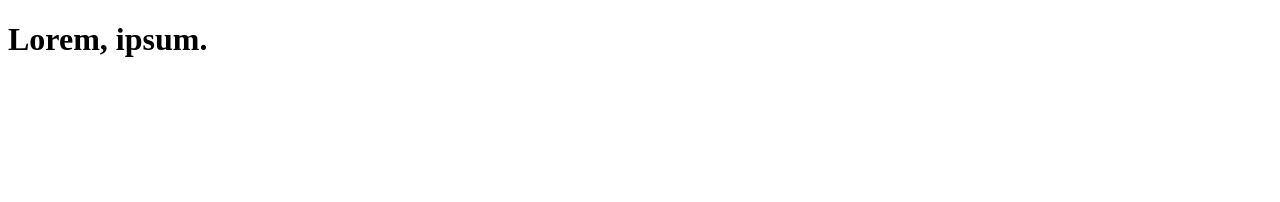
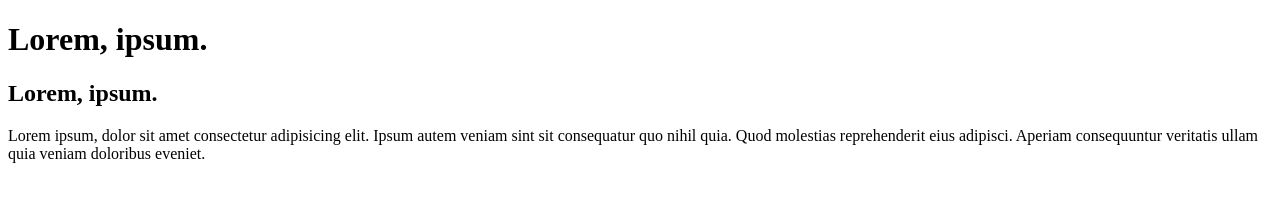
Before and after one commit to pecourses/pe2024-1-git-branching, a plain HTML site: page index.html in a window 1280 px wide. Drawn offline with Linux system fonts and the light colour scheme.

Commit message:
Add main

```diff
--- a/index.html
+++ b/index.html
@@ -7,5 +7,16 @@
   </head>
   <body>
     <header><h1>Lorem, ipsum.</h1></header>
+    <main>
+      <section>
+        <h2>Lorem, ipsum.</h2>
+        <p>
+          Lorem ipsum, dolor sit amet consectetur adipisicing elit. Ipsum autem
+          veniam sint sit consequatur quo nihil quia. Quod molestias
+          reprehenderit eius adipisci. Aperiam consequuntur veritatis ullam quia
+          veniam doloribus eveniet.
+        </p>
+      </section>
+    </main>
   </body>
 </html>
```
